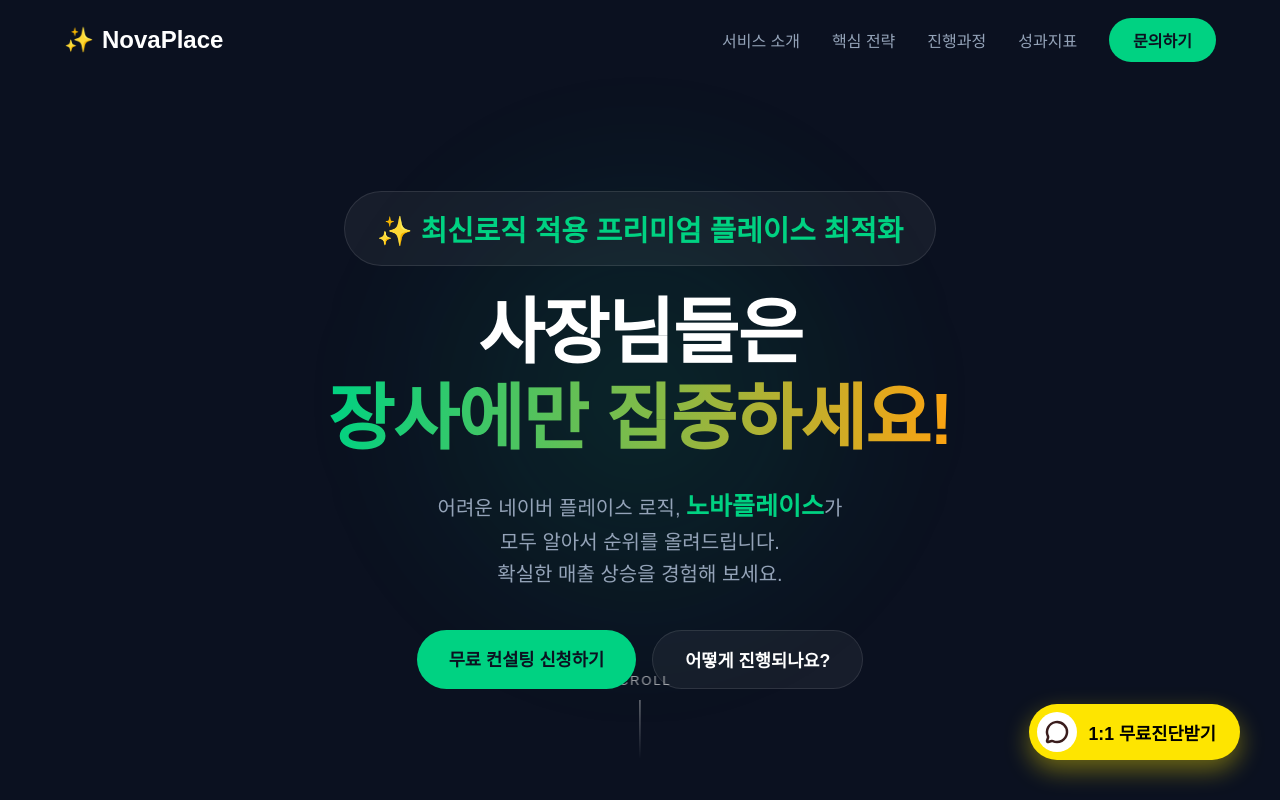
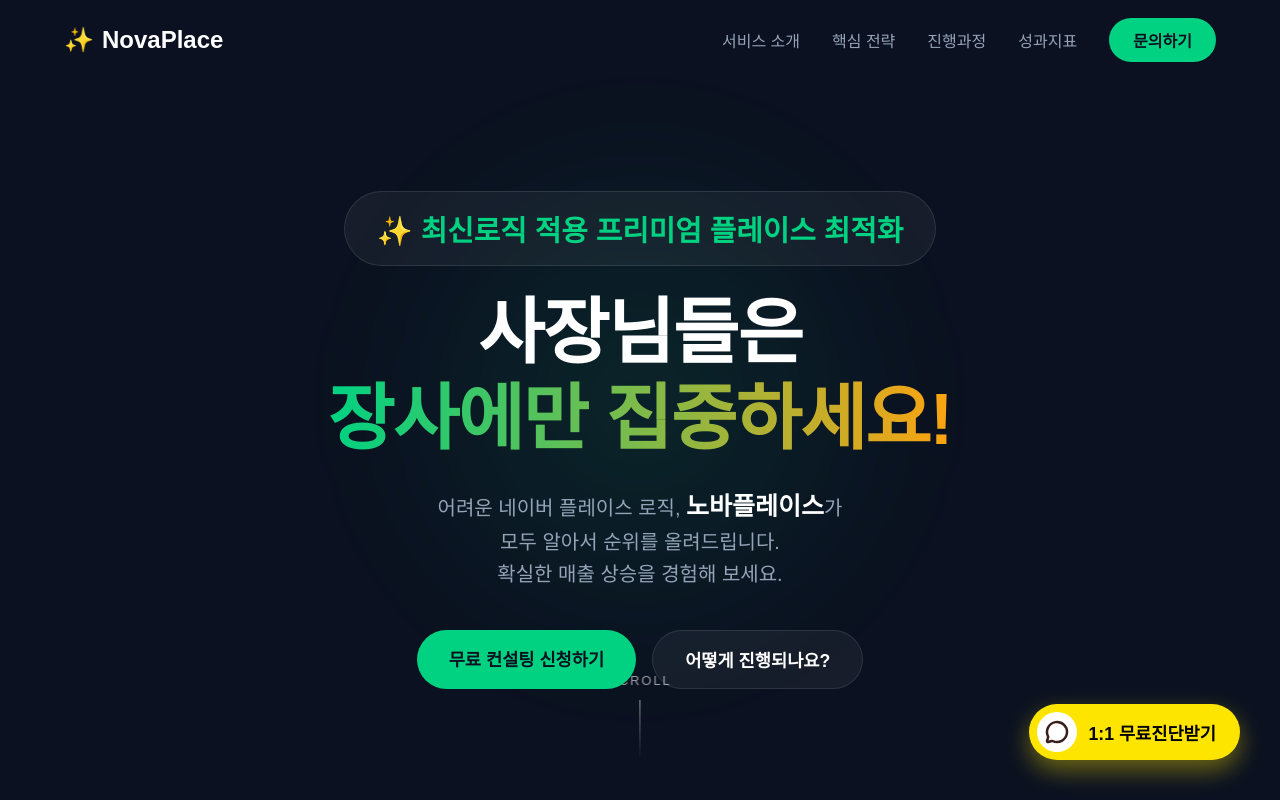
Before and after one commit to seungjae8815-stack/novaplace, a Next.js app: page / in a window 1280 px wide. Shown: the top 800 px of the page. Built offline with nearby package versions, Linux system fonts and the light colour scheme; a web font is replaced by a local one.

Commit message:
style: 브랜드명 하이라이트 텍스트 색상 수정 (녹색 -> 흰색)

```diff
--- a/src/components/sections/Hero.module.css
+++ b/src/components/sections/Hero.module.css
@@ -70,7 +70,7 @@
 }
 
 .brandHighlight {
-  color: var(--primary-color);
+  color: #ffffff;
   font-weight: 800;
   font-size: 1.25em;
 }
```
